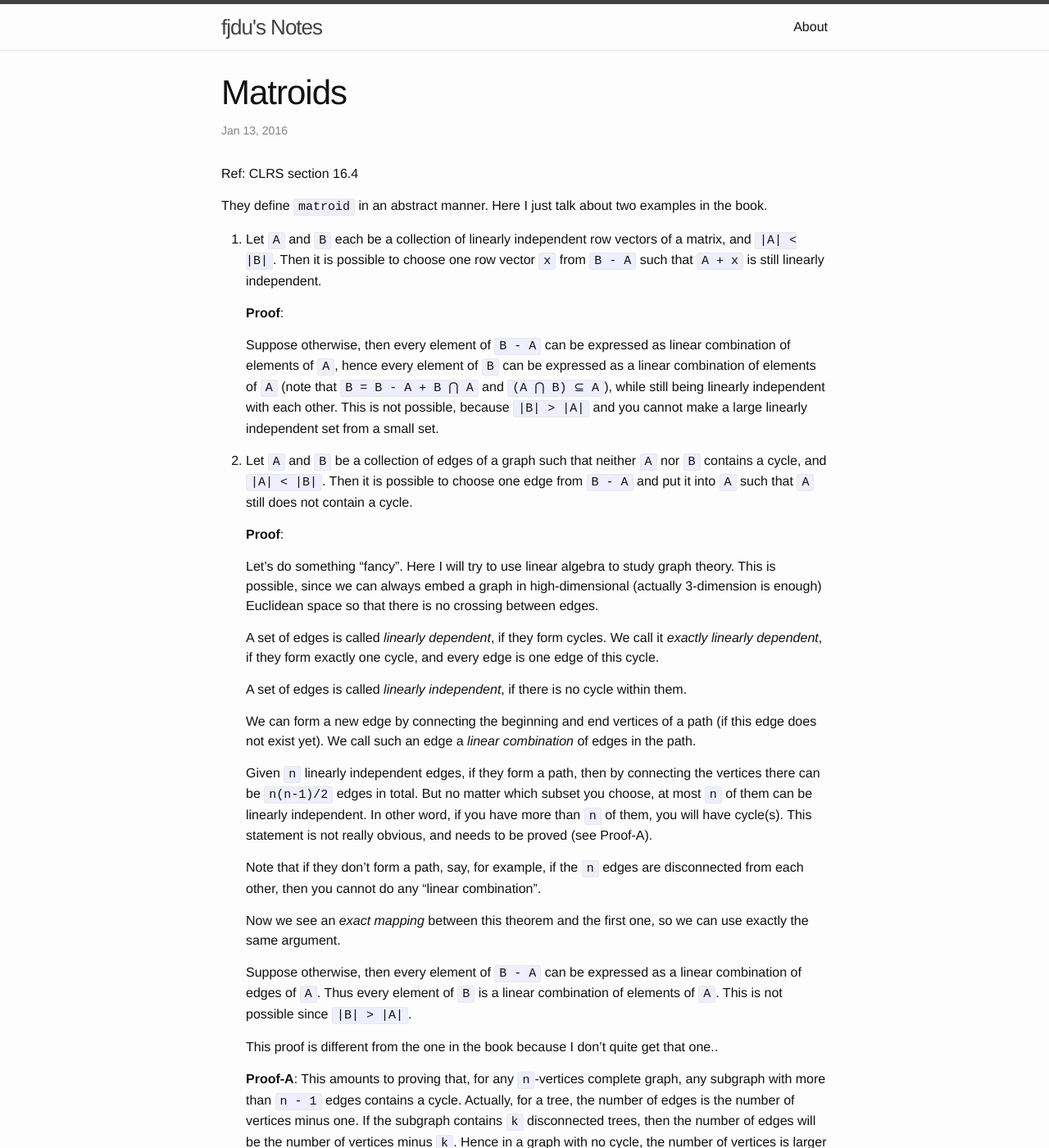
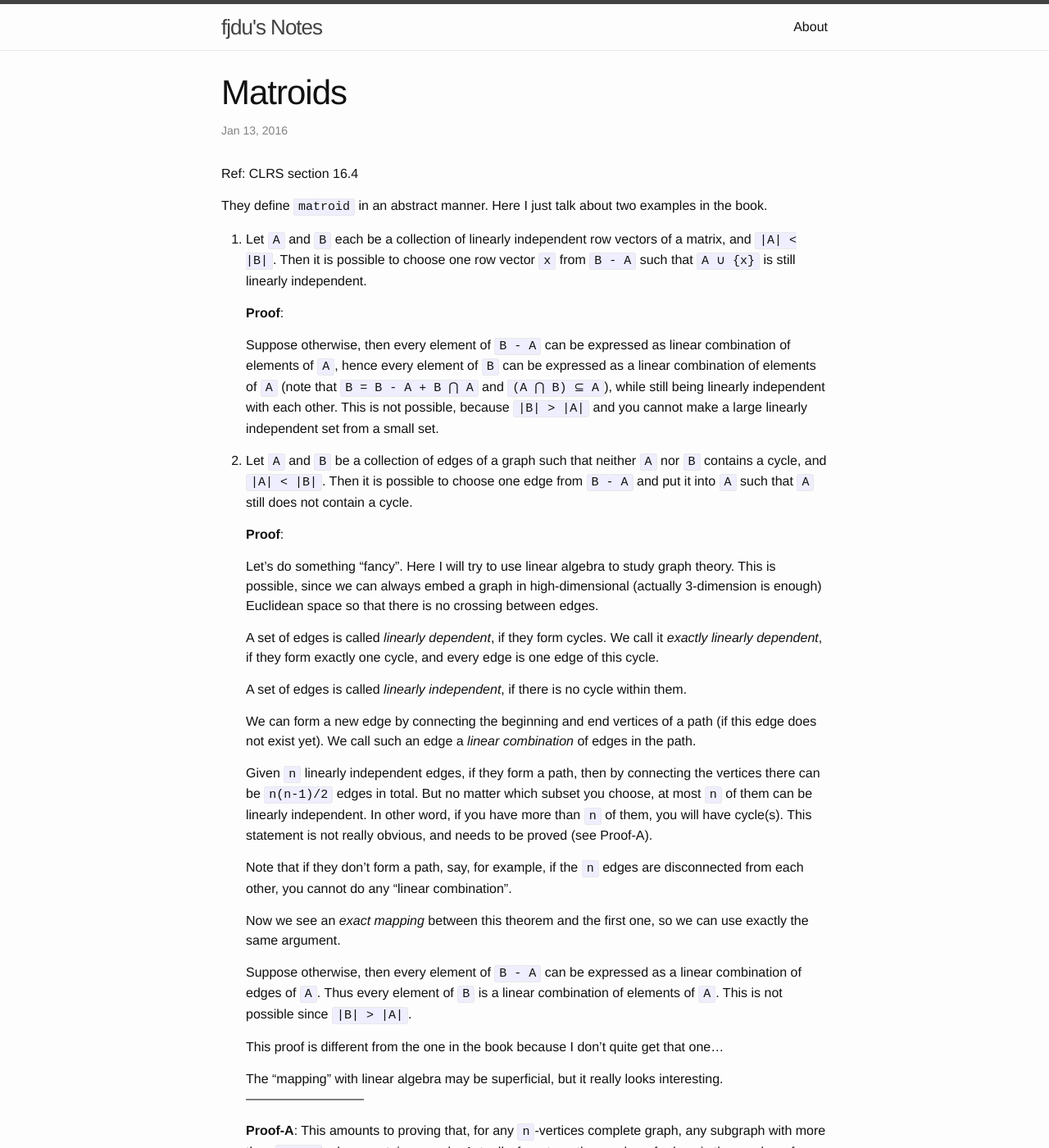
Before and after one commit to fjdu/fjdu.github.io, a Jekyll site: the page built from _posts/2016-01-13-Matroids.markdown, in a window 1280 px wide and 1400 px high. Shown: the whole window at 82% size. Built offline with Jekyll 4.4.1, drawn with Linux system fonts in a browser that asks for light colours.

Commit message:
typo corrected

```diff
--- a/_posts/2016-01-13-Matroids.markdown
+++ b/_posts/2016-01-13-Matroids.markdown
@@ -12,7 +12,7 @@ examples in the book.
 
 1. Let `A` and `B` each be a collection of linearly independent row vectors of
    a matrix, and `|A| < |B|`.  Then it is possible to choose one row vector `x`
-   from `B - A` such that `A + x` is still linearly independent.
+   from `B - A` such that `A ∪ {x}` is still linearly independent.
 
    **Proof**:
 
@@ -54,7 +54,7 @@ examples in the book.
    (see Proof-A).
 
    Note that if they don't form a path, say, for example, if the `n` edges are
-   disconnected from each other, then you cannot do any "linear combination".
+   disconnected from each other, you cannot do any "linear combination".
 
    Now we see an *exact mapping* between this theorem and the first one, so we
    can use exactly the same argument.
@@ -63,7 +63,11 @@ examples in the book.
    linear combination of edges of `A`.  Thus every element of `B` is a linear
    combination of elements of `A`.  This is not possible since `|B| > |A|`.
 
-   This proof is different from the one in the book because I don't quite get that one..
+   This proof is different from the one in the book because I don't quite get that one...
+
+   The "mapping" with linear algebra may be superficial, but it really looks
+   interesting.
+   ---------------------------
 
    **Proof-A**:  This amounts to proving that, for any `n`-vertices complete
    graph, any subgraph with more than `n - 1` edges contains a cycle.
```
